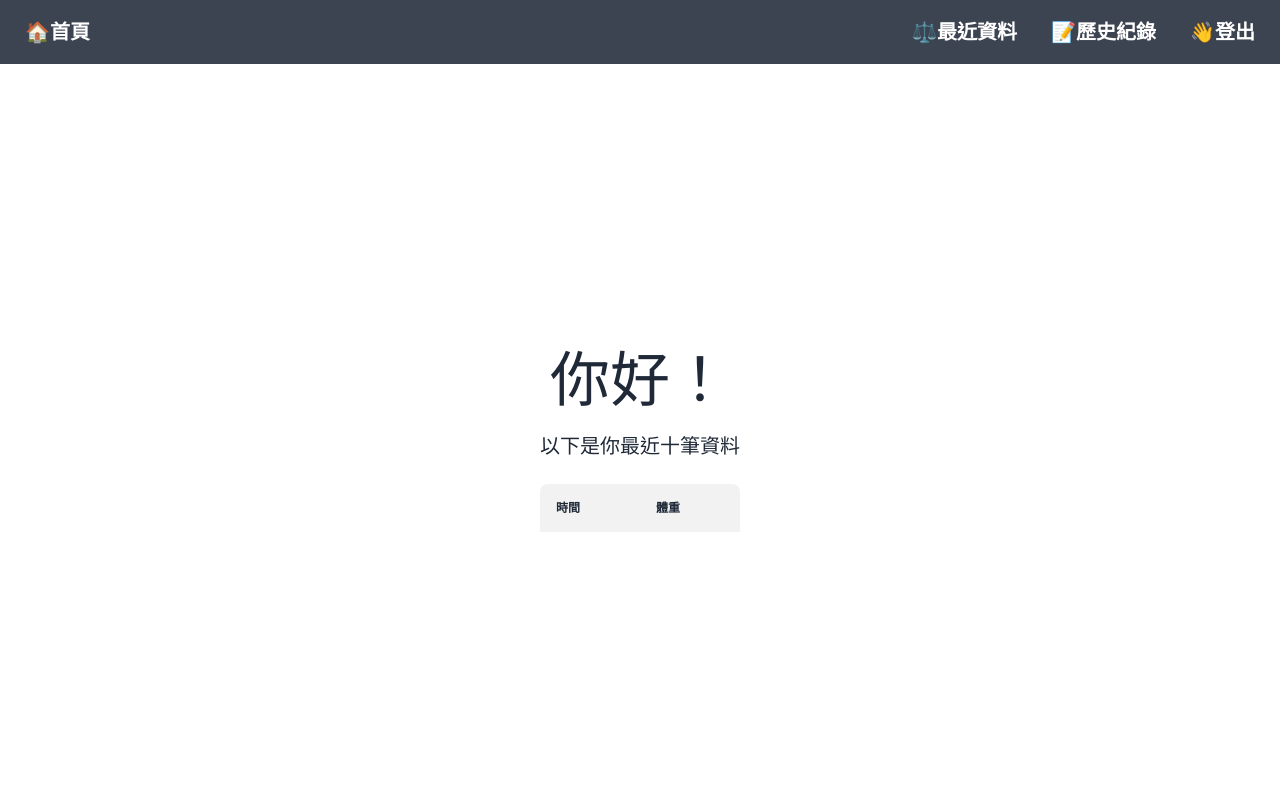
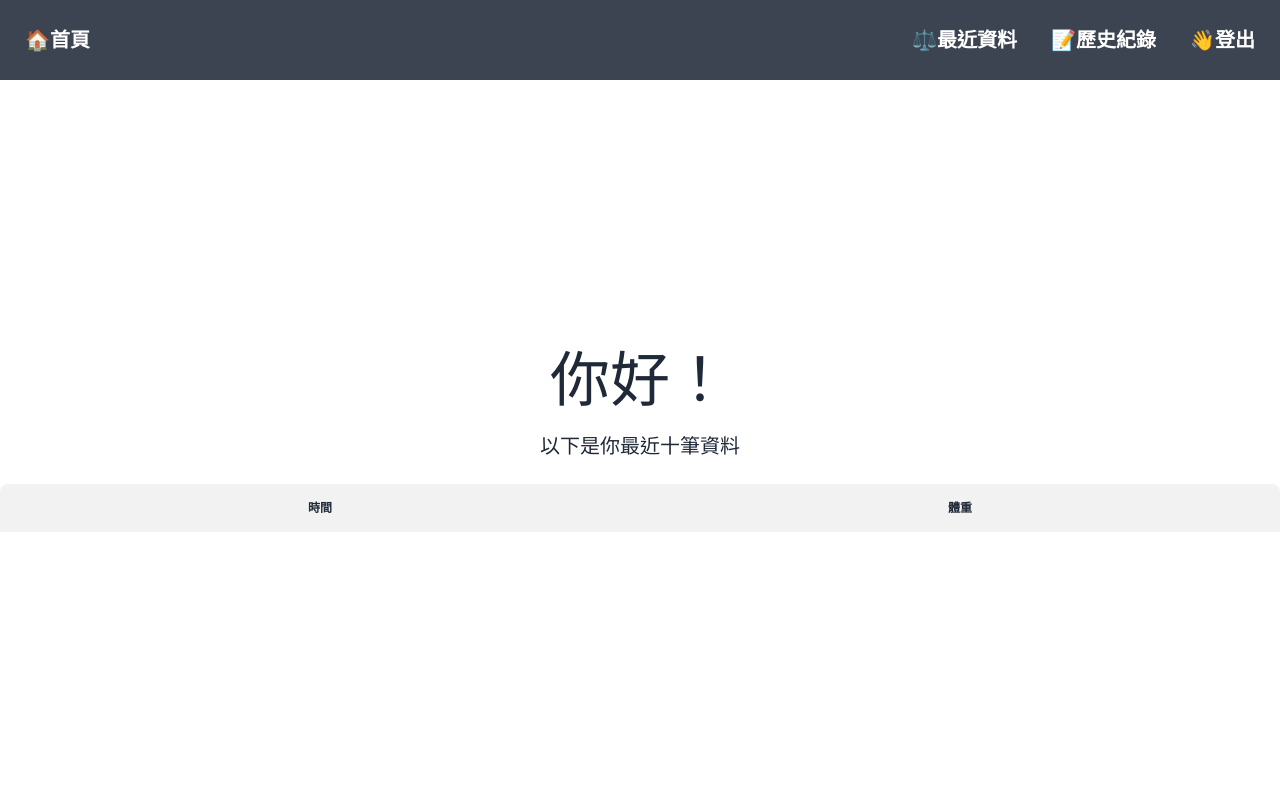
Before and after one commit to AlphaKure/IOT-Project, a Flask app: template templates/recent.html in a window 1280 px wide. Run offline with Flask 2, Linux system fonts and the light colour scheme; the template is opened without the code that fills it, so the values that code supplies are empty.

Commit message:
修正一些小問題

```diff
--- a/templates/header.html
+++ b/templates/header.html
@@ -1,5 +1,4 @@
-<nav class="sticky top-0" style="height:10vh">
-  <div class="navbar text-neutral-content bg-neutral">
+<nav class="sticky top-0 navbar text-neutral-content bg-neutral" style="height:10vh;top:0;">
     <div class="navbar-start">
       <a href="/" class="btn btn-ghost normal-case text-xl">🏠首頁</a>
     </div>
@@ -8,5 +7,4 @@
       <a href="/history" class="btn btn-ghost normal-case text-xl">📝歷史紀錄</a>
       <a href="/logout" class="btn btn-ghost normal-case text-xl">👋登出</a>
     </div>
-  </div>
 </nav>
--- a/templates/recent.html
+++ b/templates/recent.html
@@ -12,14 +12,15 @@
 </head>
 <body>
     {% include "header.html" %}
-    <div class="flex justify-center items-center" style="height:90vh;">
-        <div>
+    <div class="flex justify-center items-center w-full ooverflow-auto" style="height:90vh;">
+        <div style="max-height:80vh;">
             <div class="text-6xl text-center">你好！ {{ userID }}</div>
             <br />
             <div class="text-xl text-center" id="label">以下是你最近十筆資料</div>
             <br />
-            <table class="table table-zebra w-full" id="table">
-                <thead>
+            <div class="overflow-y-auto" style="max-height:50vh;">
+                <table class="table table-zebra table-fixed text-center w-full" id="table">
+                    <thead class="sticky top-0">
                         <td>時間</td>
                         <td>體重</td>
                     </thead>
@@ -28,5 +29,6 @@
                 </table>
             </div>
         </div>
+    </div>
 </body>
 </html>
```
Also changed, not shown: templates/history.html (+6 -5 lines), static/css/main.css. Lines whose indentation alone changed are shown as unchanged.
